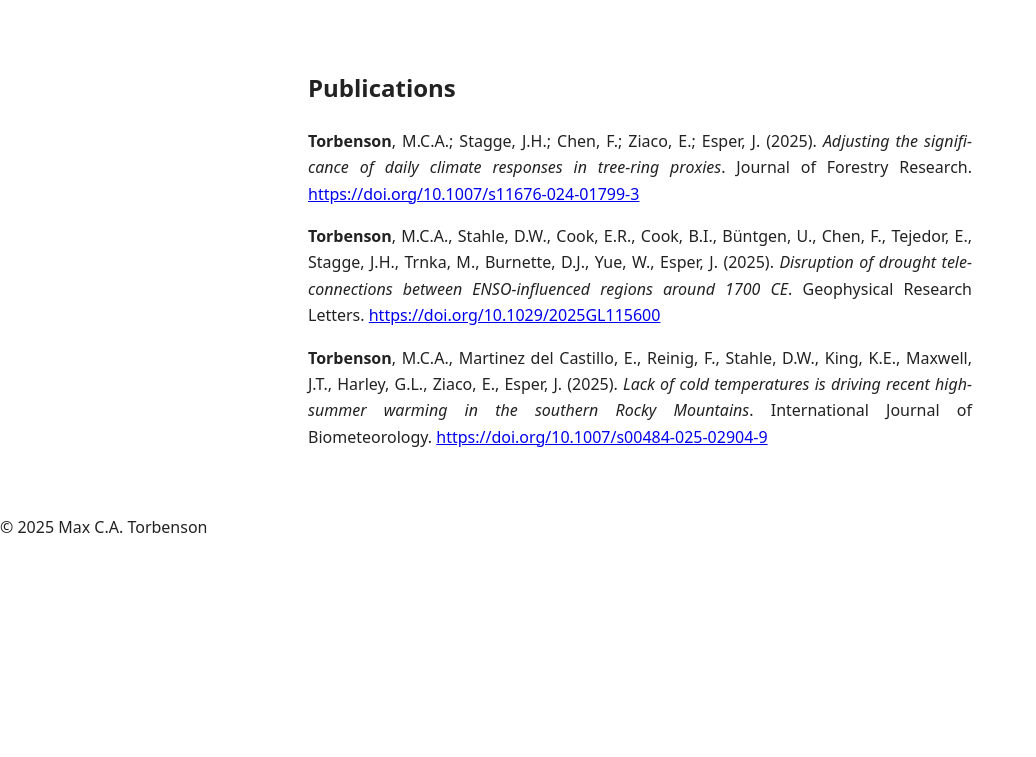
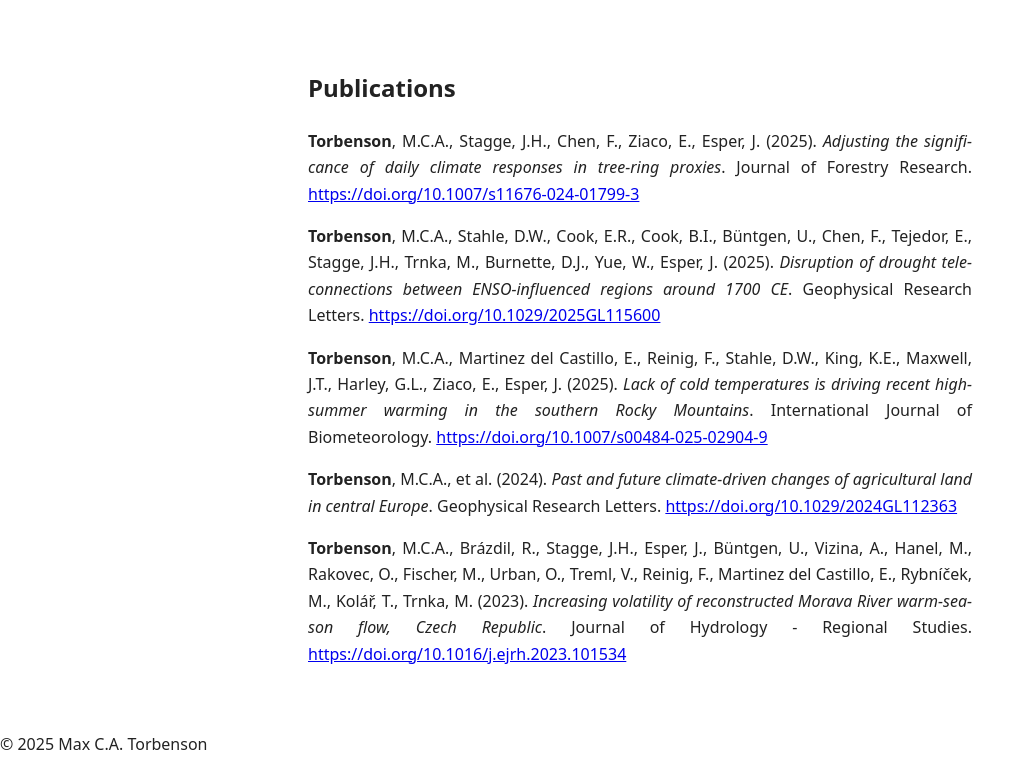
Before and after one commit to mcatorbenson/mcatorbenson.github.io, a Jekyll site: the page built from publications/index.md, in a window 1280 px wide. Shown: the part 223-980 px from the top of the page, without its empty margins (0-1036 px from the left). Built offline with Jekyll 4.4.1, drawn with Linux system fonts in a browser that asks for light colours; before the commit the page ends 900 px from its top, so only the background shows below that.

Commit message:
Update publications.yml

```diff
--- a/_data/publications.yml
+++ b/_data/publications.yml
@@ -1,4 +1,4 @@
-- authors: "**Torbenson**, M.C.A.; Stagge, J.H.; Chen, F.; Ziaco, E.; Esper, J."
+- authors: "**Torbenson**, M.C.A., Stagge, J.H., Chen, F., Ziaco, E., Esper, J."
   year: 2025
   title: "Adjusting the significance of daily climate responses in tree-ring proxies"
   journal: "Journal of Forestry Research"
@@ -15,3 +15,15 @@
   title: "Lack of cold temperatures is driving recent high-summer warming in the southern Rocky Mountains"
   journal: "International Journal of Biometeorology"
   doi: "10.1007/s00484-025-02904-9"
+
+- authors: "**Torbenson**, M.C.A., et al."
+  year: 2024
+  title: "Past and future climate-driven changes of agricultural land in central Europe"
+  journal: "Geophysical Research Letters"
+  doi: "10.1029/2024GL112363"
+
+- authors: "**Torbenson**, M.C.A., Brázdil, R., Stagge, J.H., Esper, J., Büntgen, U., Vizina, A., Hanel, M., Rakovec, O., Fischer, M., Urban, O., Treml, V., Reinig, F., Martinez del Castillo, E., Rybníček, M., Kolář, T., Trnka, M."
+  year: 2023
+  title: "Increasing volatility of reconstructed Morava River warm-season flow, Czech Republic"
+  journal: "Journal of Hydrology - Regional Studies"
+  doi: "10.1016/j.ejrh.2023.101534"
```
